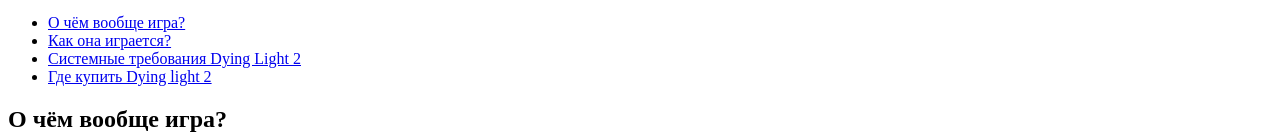
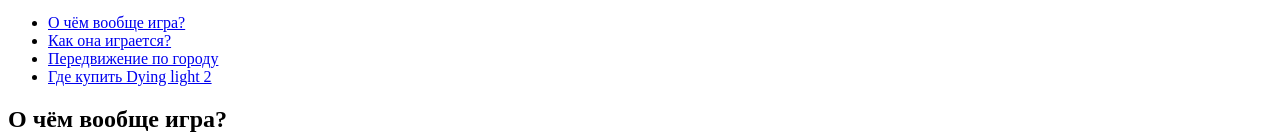
Before and after one commit to Sael4/Dying-Light-2-site, a plain HTML site: page index.html in a window 1280 px wide. Shown: the part 190-330 px from the top of the page. Drawn offline with Linux system fonts and the light colour scheme.

Commit message:
Update index.html

```diff
--- a/index.html
+++ b/index.html
@@ -29,7 +29,7 @@
 				<li><a href="#section-1">О чём вообще игра?</a></li>
 				<li><a href="#section-2">Как она играется?</a>
 				</li>
-				<li><a href="#section-3">Системные требования Dying Light 2</a></li>
+				<li><a href="#section-3">Передвижение по городу</a></li>
 				<li><a href="#section-4">Где купить Dying light 2</a></li>
 			</ul>
 
```
